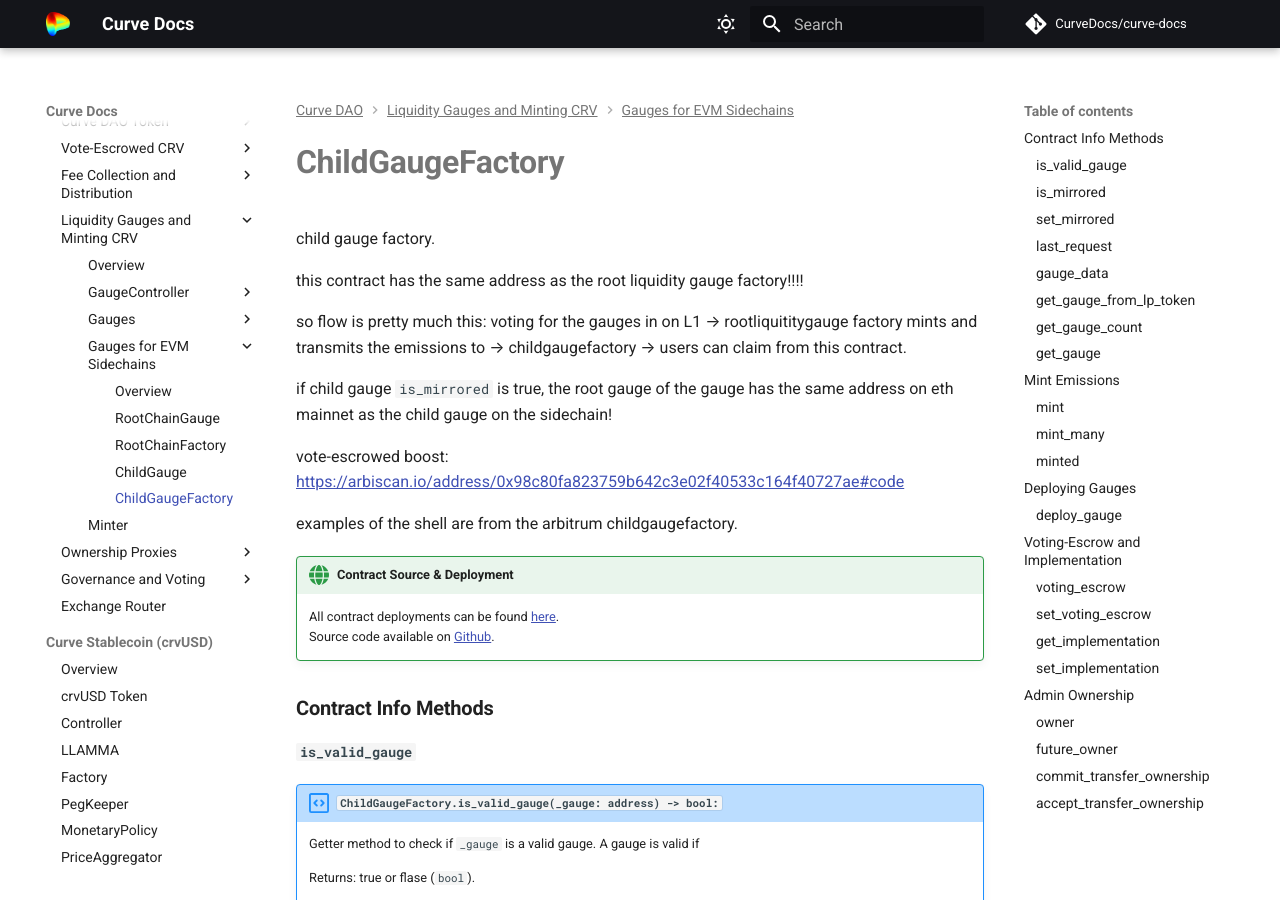
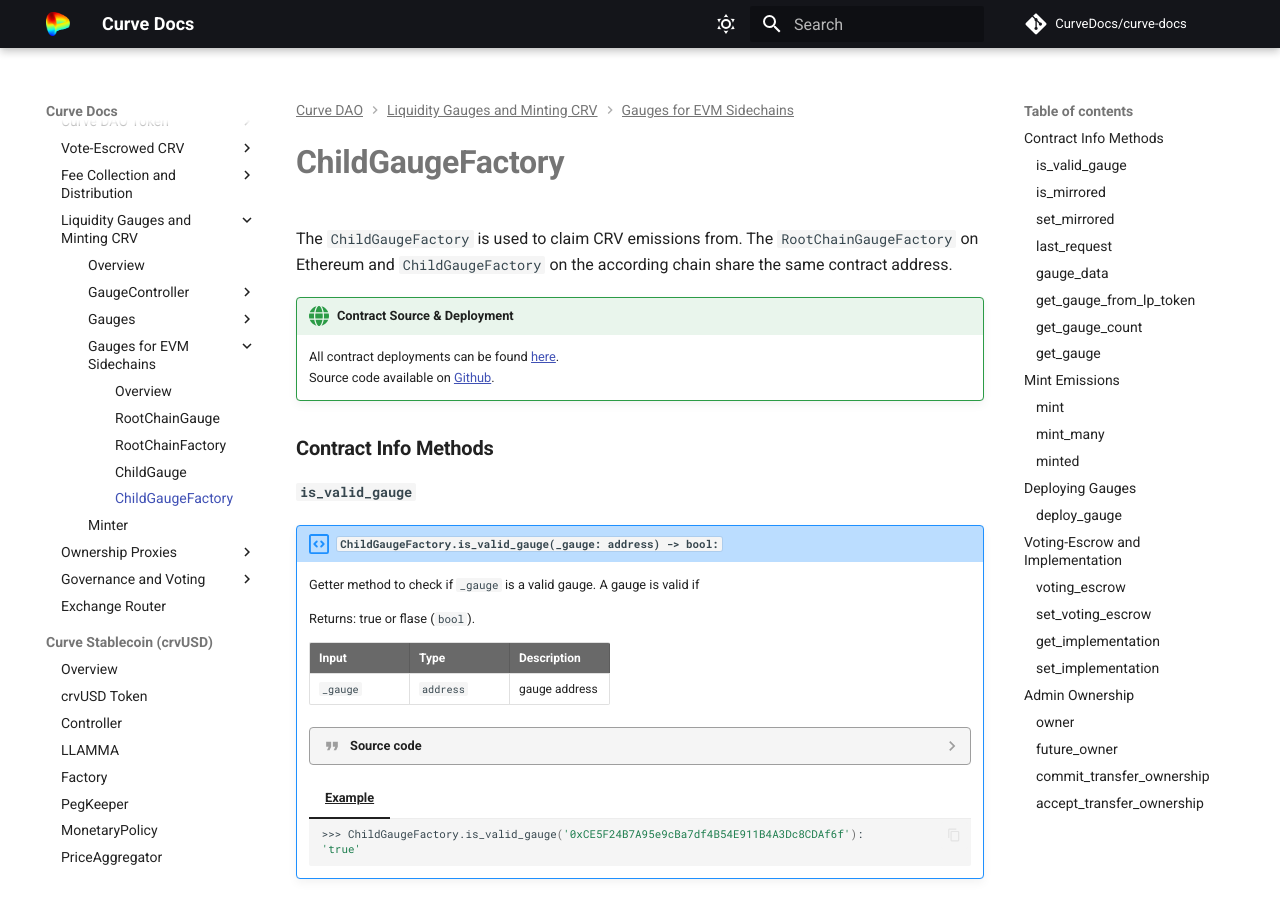
Before and after one commit to CurveDocs/curve-docs, an MkDocs documentation site: the page built from docs/curve_dao/liquidity-gauge-and-minting-crv/evm-sidechains/ChildGaugeFactory.md, in a window 1280 px wide and 900 px high. Built offline with MkDocs 1.6.1 and Material for MkDocs 9.7.7, drawn with Linux system fonts in a browser that asks for light colours; comment, search, counter and statistics services are not loaded; some of the changed text lies outside the part shown.

Commit message:
childgaugefactory

````diff
--- a/docs/curve_dao/liquidity-gauge-and-minting-crv/evm-sidechains/ChildGaugeFactory.md
+++ b/docs/curve_dao/liquidity-gauge-and-minting-crv/evm-sidechains/ChildGaugeFactory.md
@@ -1,25 +1,8 @@
-child gauge factory.
-
-this contract has the same address as the root liquidity gauge factory!!!!
-
-
-so flow is pretty much this: voting for the gauges in on L1 --> rootliquititygauge factory mints and transmits the emissions to --> childgaugefactory --> users can claim from this contract.
-
-
-if child gauge `is_mirrored` is true, the root gauge of the gauge has the same address on eth mainnet as the child gauge on the sidechain!
-
-
-
-vote-escrowed boost: https://arbiscan.io/address/0x98c80fa823759b642c3e02f40533c164f40727ae#code
-
-examples of the shell are from the arbitrum childgaugefactory.
-
-
+The `ChildGaugeFactory` is used to claim CRV emissions from. The `RootChainGaugeFactory` on Ethereum and `ChildGaugeFactory` on the according chain share the same contract address.
 
 !!!deploy "Contract Source & Deployment"
     All contract deployments can be found [here](../../../references/deployed-contracts.md#evm-sidechain-gauges).
     Source code available on [Github](https://github.com/curvefi/curve-dao-contracts/tree/master/contracts/gauges/sidechain).
-
 
 
 ## **Contract Info Methods**
@@ -196,7 +179,7 @@
 
     === "Example"
 
-        ```shell''
+        ```shell
         >>> ChildGaugeFactory.gauge_data('0xCE5F24B7A95e9cBa7df4B54E911B4A3Dc8CDAf6f'):
         6778598407
         ```
@@ -262,7 +245,7 @@
 
     === "Example"
 
-        ```shell''
+        ```shell
         >>> ChildGaugeFactory.get_gauge_from_lp_token('0x7f90122bf0700f9e7e1f688fe926940e8839f353'):
         '0xCE5F24B7A95e9cBa7df4B54E911B4A3Dc8CDAf6f'
         ```
@@ -324,7 +307,7 @@
 
     === "Example"
 
-        ```shell''
+        ```shell
         >>> ChildGaugeFactory.get_gauge_count():
         19
         ```
@@ -349,7 +332,7 @@
 
     === "Example"
 
-        ```shell''
+        ```shell
         >>> ChildGaugeFactory.get_gauge(1):
         '0xCE5F24B7A95e9cBa7df4B54E911B4A3Dc8CDAf6f'
         ```
@@ -421,7 +404,7 @@
 
     === "Example"
 
-        ```shell''
+        ```shell
         >>> ChildGaugeFactory.mint('todo'):
         ```
 
@@ -493,7 +476,7 @@
 
     === "Example"
 
-        ```shell''
+        ```shell
         >>> ChildGaugeFactory.mint_many('todo'):
         ```
 
@@ -561,7 +544,7 @@
 
     === "Example"
 
-        ```shell''
+        ```shell
         >>> ChildGaugeFactory.minted('0xbac512b0be66194e1912d76bb929e19a84adfa07', '0xCE5F24B7A95e9cBa7df4B54E911B4A3Dc8CDAf6f'):
         1782570157728607
         ```
@@ -642,7 +625,7 @@
 
     === "Example"
 
-        ```shell''
+        ```shell
         >>> ChildGaugeFactory.mint_many('todo'):
         ```
 
````
